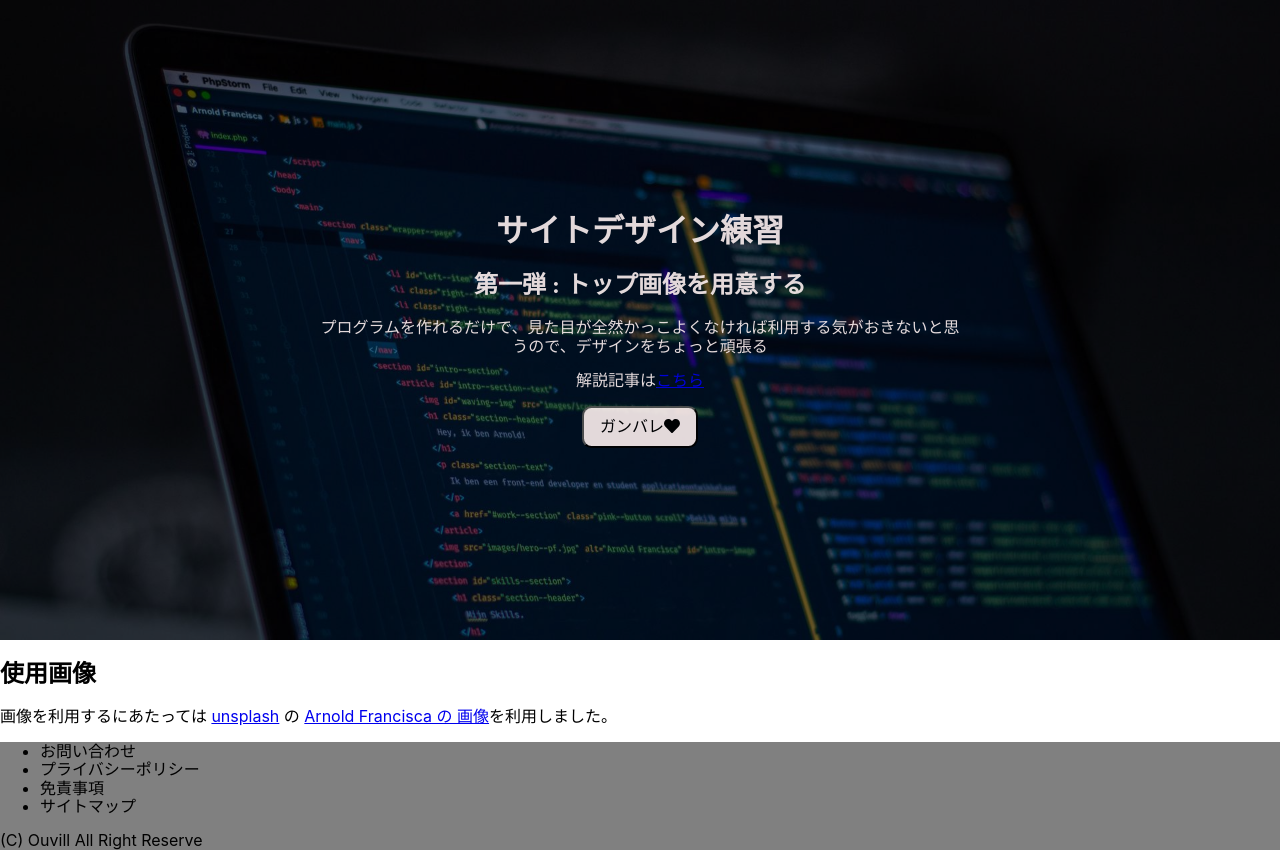
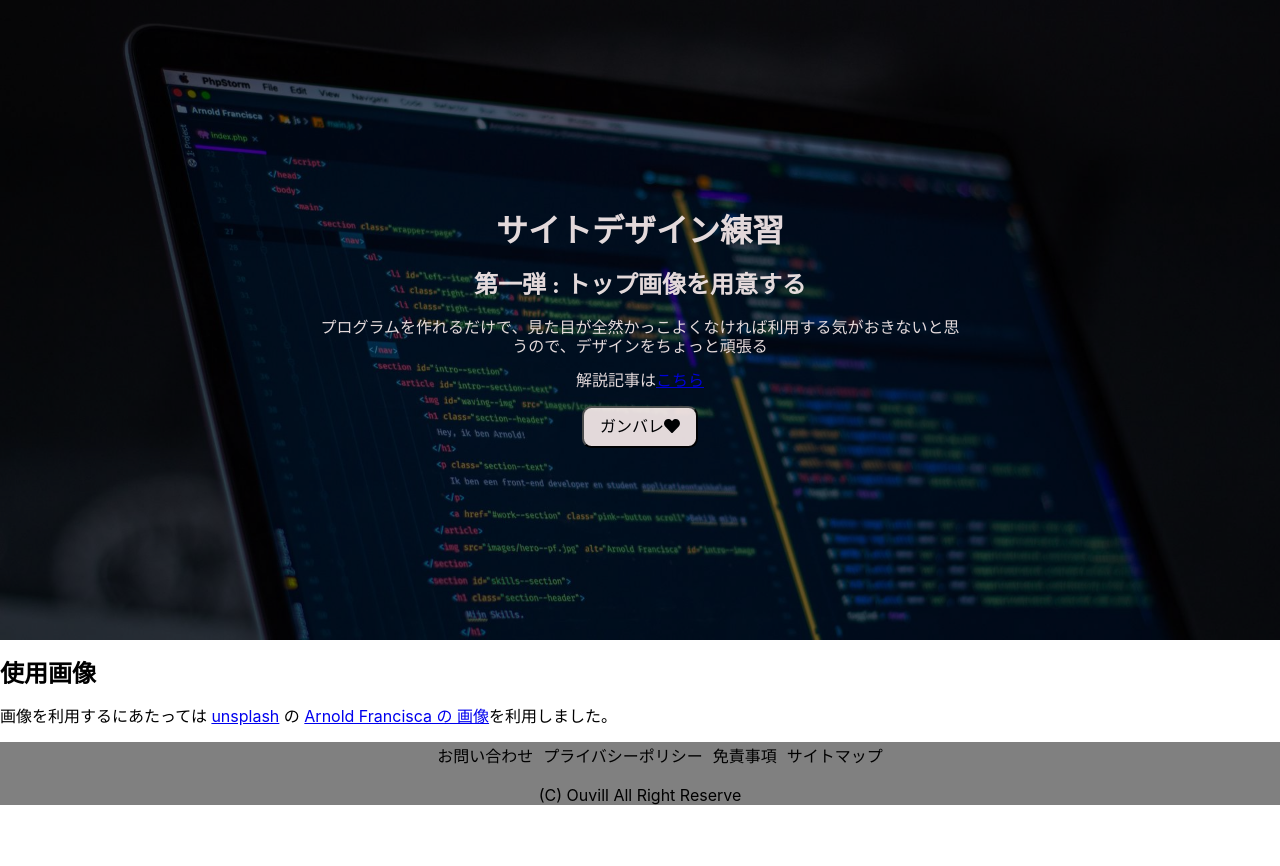
Before and after one commit to Ouvill/web_design_practice_1, a React (Create React App) app: page / in a window 1280 px wide. After the commit the page ends 821 px from the top, so only its background shows below. Built offline with nearby package versions, Linux system fonts and the light colour scheme; a web font is replaced by a local one.

Commit message:
make scss

```diff
--- a/src/components/Footer.module.scss
+++ b/src/components/Footer.module.scss
@@ -1,3 +1,16 @@
 .footer {
   background-color: gray;
+  text-align: center;
+
+  ul {
+    display: flex;
+    flex-wrap: wrap;
+    justify-content: center;
+    margin: 0;
+  }
+
+  li {
+    margin: 5px;
+    list-style: none;
+  }
 }
```
